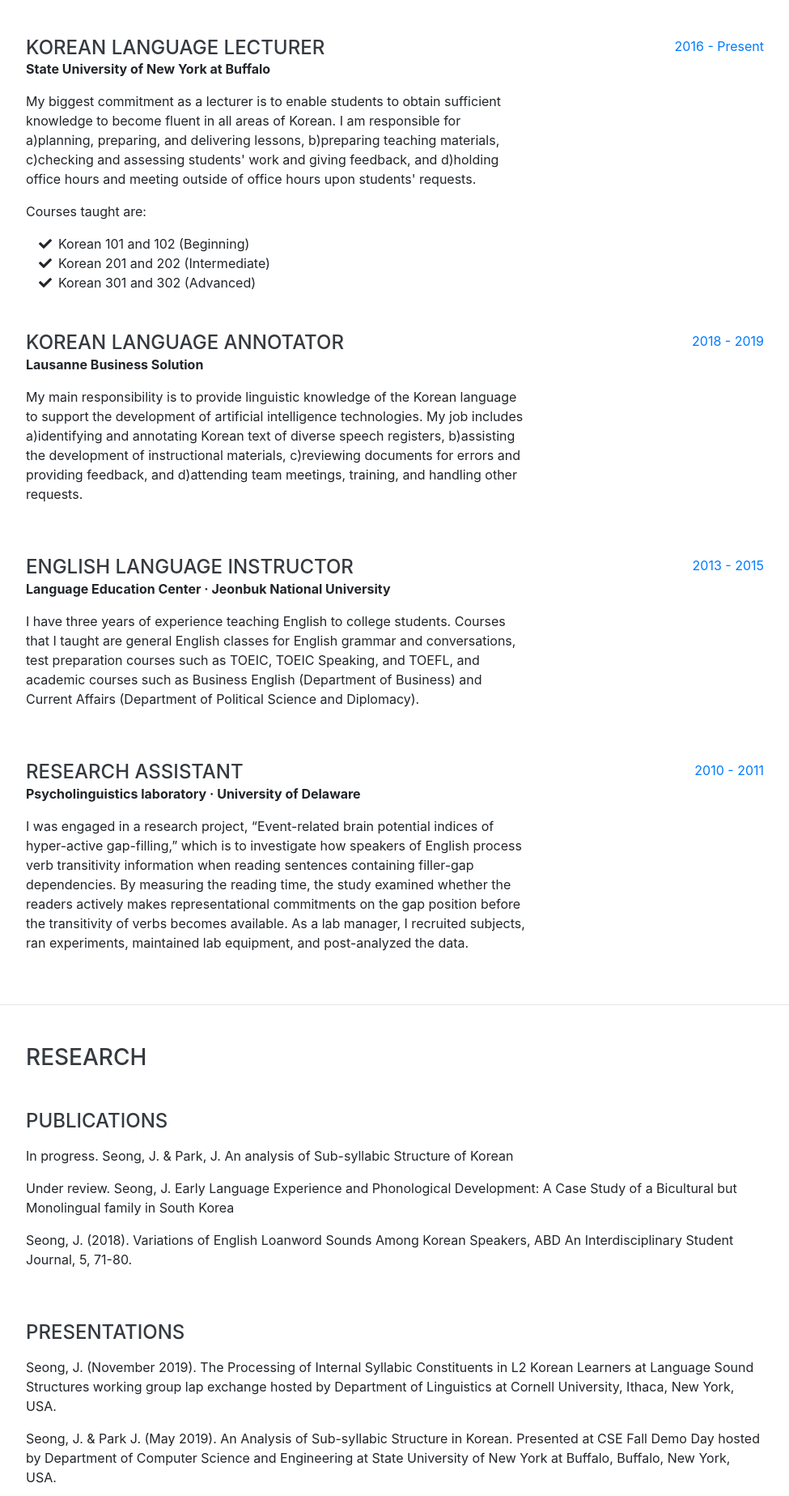
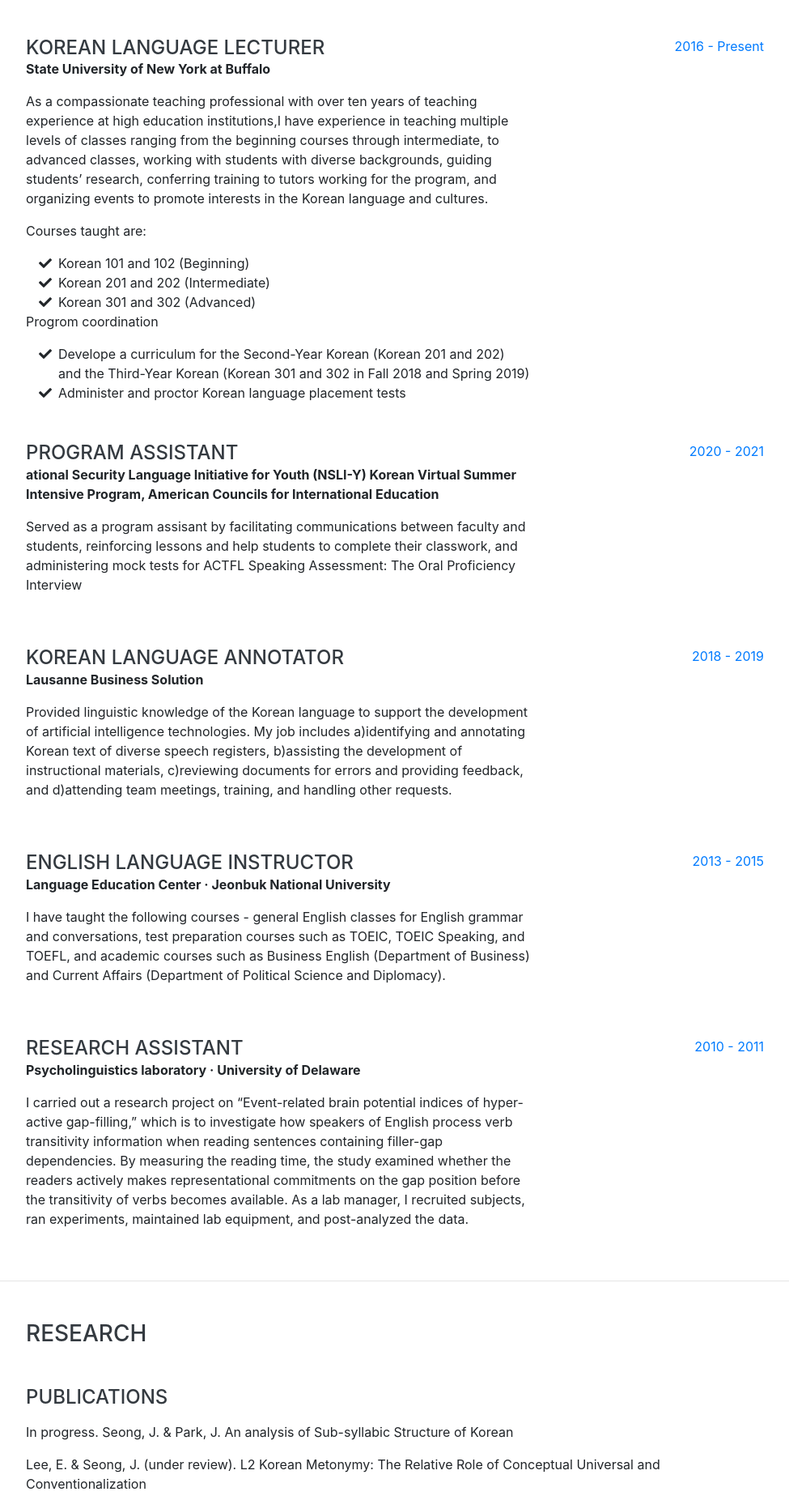
Before and after one commit to seongjihye/linguist, a website with bundled scripts: page index.html in a window 1280 px wide. Shown: the part 1687-3534 px from the top of the page at 81% size, without its empty margins (288-1263 px from the left). Built offline with nearby package versions, Linux system fonts and the light colour scheme; a web font is replaced by a local one.

Commit message:
Update index.html

```diff
--- a/index.html
+++ b/index.html
@@ -142,7 +142,7 @@
           <div class="resume-content">
             <h4 class="mb-0">Korean Language Lecturer</h4>
               <p><b>State University of New York at Buffalo</b></p>
-            <p>My biggest commitment as a lecturer is to enable students to obtain sufficient knowledge to become fluent in all areas of Korean. I am responsible for a)planning, preparing, and delivering lessons, b)preparing teaching materials, c)checking and assessing students' work and giving feedback, and d)holding office hours and meeting outside of office hours upon students' requests. </p>
+            <p>As a compassionate teaching professional with over ten years of teaching experience at high education institutions,I have experience in teaching multiple levels of classes ranging from the beginning courses through intermediate, to advanced classes, working with students with diverse backgrounds, guiding students’ research, conferring training to tutors working for the program, and organizing events to promote interests in the Korean language and cultures.   </p>
               <p>Courses taught are:</p>
               <ul class="fa-ul mb-0">
                 <li>
@@ -155,17 +155,39 @@
                     <i class="fa-li fa fa-check"></i>
                     Korean 301 and 302 (Advanced)</li>
             </ul>
+                 <p>Progrom coordination</p>
+              <ul class="fa-ul mb-0">
+                <li>
+                    <i class="fa-li fa fa-check"></i>
+                    Develope a curriculum for the Second-Year Korean (Korean 201 and 202) and the Third-Year Korean (Korean 301 and 302 in Fall 2018 and Spring 2019) </li>
+                <li>
+                    <i class="fa-li fa fa-check"></i>
+                    Administer and proctor Korean language placement tests</li>
+            </ul>
           </div>
           <div class="resume-date text-md-right">
             <span class="text-primary">2016 - Present</span>
           </div>
         </div>
 
+
+     <div class="resume-item d-flex flex-column flex-md-row justify-content-between mb-5">
+          <div class="resume-content">
+              <h4 class="mb-0">Program Assistant</h4>
+            <p><b>ational Security Language Initiative for Youth (NSLI-Y) Korean Virtual Summer Intensive Program, American Councils for International Education </b></p>
+            <p> Served as a program assisant by facilitating communications between faculty and students, reinforcing lessons and help students to complete their classwork, and administering mock tests for ACTFL Speaking Assessment: The Oral Proficiency Interview</p>
+          </div>
+          <div class="resume-date text-md-right">
+            <span class="text-primary">2020 - 2021</span>
+          </div>
+        </div>
+
+
         <div class="resume-item d-flex flex-column flex-md-row justify-content-between mb-5">
           <div class="resume-content">
               <h4 class="mb-0">Korean Language Annotator</h4>
             <p><b>Lausanne Business Solution</b></p>
-            <p>My main responsibility is to provide linguistic knowledge of the Korean language to support the development of artificial intelligence technologies. My job includes a)identifying and annotating Korean text of diverse speech registers, b)assisting the development of instructional materials, c)reviewing documents for errors and providing feedback, and d)attending team meetings, training, and handling other requests. </p>
+            <p>Provided linguistic knowledge of the Korean language to support the development of artificial intelligence technologies. My job includes a)identifying and annotating Korean text of diverse speech registers, b)assisting the development of instructional materials, c)reviewing documents for errors and providing feedback, and d)attending team meetings, training, and handling other requests. </p>
           </div>
           <div class="resume-date text-md-right">
             <span class="text-primary">2018 - 2019</span>
@@ -176,7 +198,7 @@
           <div class="resume-content">
               <h4 class="mb-0">English Language Instructor</h4>
             <p><b>Language Education Center · Jeonbuk National University</b></p>
-            <p>I have three years of experience teaching English to college students. Courses that I taught are general English classes for English grammar and conversations, test preparation courses such as TOEIC, TOEIC Speaking, and TOEFL, and academic courses such as Business English (Department of Business) and Current Affairs (Department of Political Science and Diplomacy). </p>
+            <p>I have taught the following courses - general English classes for English grammar and conversations, test preparation courses such as TOEIC, TOEIC Speaking, and TOEFL, and academic courses such as Business English (Department of Business) and Current Affairs (Department of Political Science and Diplomacy). </p>
           </div>
           <div class="resume-date text-md-right">
             <span class="text-primary">2013 - 2015</span>
@@ -187,7 +209,7 @@
           <div class="resume-content">
             <h4 class="mb-0">Research Assistant</h4>
             <p><b>Psycholinguistics laboratory · University of Delaware</b></p>
-            <p>I was engaged in a research project, “Event-related brain potential indices of hyper-active gap-filling,” which is to investigate how speakers of English process verb transitivity information when reading sentences containing filler-gap dependencies. By measuring the reading time, the study examined whether the readers actively makes representational commitments on the gap position before the transitivity of verbs becomes available. As a lab manager, I recruited subjects, ran experiments, maintained lab equipment, and post-analyzed the data.</p>
+            <p>I carried out a research project on “Event-related brain potential indices of hyper-active gap-filling,” which is to investigate how speakers of English process verb transitivity information when reading sentences containing filler-gap dependencies. By measuring the reading time, the study examined whether the readers actively makes representational commitments on the gap position before the transitivity of verbs becomes available. As a lab manager, I recruited subjects, ran experiments, maintained lab equipment, and post-analyzed the data.</p>
           </div>
           <div class="resume-date text-md-right">
             <span class="text-primary"> 2010 - 2011</span>
@@ -209,7 +231,8 @@
           <div class="resume-content">
             <h4 class="mb-3">Publications</h4>
             <p>In progress. Seong, J. &amp; Park, J. An analysis of Sub-syllabic Structure of Korean</p>
-            <p>Under review. Seong, J. Early Language Experience and Phonological Development: A Case Study of a Bicultural but Monolingual family in South Korea</p>
+            <p> Lee, E. &amp; Seong, J. (under review). L2 Korean Metonymy: The Relative Role of Conceptual Universal and Conventionalization</p>
+            <p>Seong, J. (2021). Early Language Experience and Phonological Development: A Case Study of a Bicultural but monolingual family in South Korea, Journal of Child Language Acquisition and Development, 9(2), 288-305.</p>
             <p>Seong, J. (2018). Variations of English Loanword Sounds Among Korean Speakers, ABD An Interdisciplinary Student Journal, 5, 71-80.</p>
           </div>
         </div>
@@ -217,6 +240,10 @@
         <div class="resume-item d-flex flex-column flex-md-row justify-content-between mb-5">
           <div class="resume-content">
             <h4 class="mb-3">Presentations</h4>
+
+              <p>Lee, E. &amp; Seong, J. (March 2022). L2 Korean Metonymy: The Relative Role of Conceptual Universal and Conventionalization. The American Association of Applied Linguistics 2022 Conference. Pittsburgh, Pennsylvania, USA.</p>
+
+              <p>Seong, J. (October 2021). Internal Syllabic Constituents in Syllable Process by L2 Korean Learners of L1 English: Cross-linguistic Influence and Input Frequency. Korean Linguistics Workshop, University at Buffalo, Buffalo, New York, USA.</p>
 
               <p>Seong, J. (November 2019). The Processing of Internal Syllabic Constituents in L2 Korean Learners at Language Sound Structures working group lap exchange hosted by Department of Linguistics at Cornell University, Ithaca, New York, USA.</p>
 
@@ -257,7 +284,15 @@
             <span class="text-primary"> 2019</span>
           </div>
         </div>
-
+        <div class="resume-item d-flex flex-column flex-md-row justify-content-between mb-0">
+          <div class="resume-content">
+              <p colar="black" class="mb-0"><b>Graduate School Excellence in Teaching Award</b></p>
+               <p>Nominated by the Department of Linguistics at University at Buffalo</p>
+          </div>
+          <div class="resume-date text-md-right">
+            <span class="text-primary"> 2019</span>
+          </div>
+        </div>
         <div class="resume-item d-flex flex-column flex-md-row justify-content-between mb-0">
           <div class="resume-content">
               <p colar="black" class="mb-0"><b>Korean Language Culture Scholarship</b></p>
@@ -315,16 +350,6 @@
     <section class="resume-section p-3 p-lg-5 d-flex align-items-center" id="academicandcommunityservice">
       <div class="w-100">
         <h3 class="mb-5">Academic &amp; Community service</h3>
-
-        <div class="resume-item d-flex flex-column flex-md-row justify-content-between mb-0">
-          <div class="resume-content">
-              <p class="mb-0"><a href = "https://www.nsliforyouth.org/languages-and-program-experience/korean/"><b> National Security Language Initiative for Youth (NSLI-Y) Korean Virtual Summer Intensive Program, American Councils for International Education </b></a></p>
-               <p>Interpreter and tutor</p>
-          </div>
-          <div class="resume-date text-md-right">
-            <span class="text-primary"> 2020</span>
-          </div>
-        </div>
 
         <div class="resume-item d-flex flex-column flex-md-row justify-content-between mb-0">
           <div class="resume-content">
```
